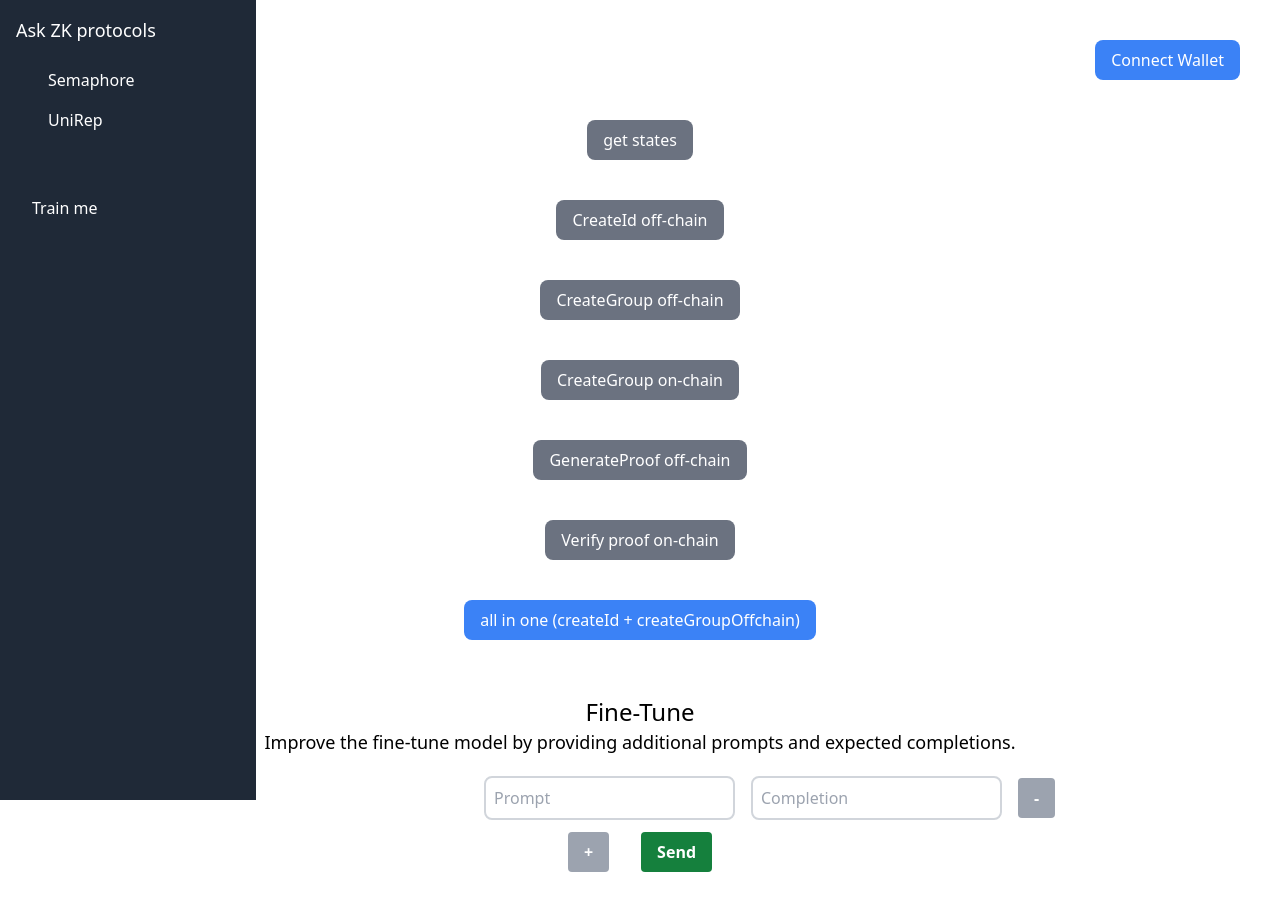
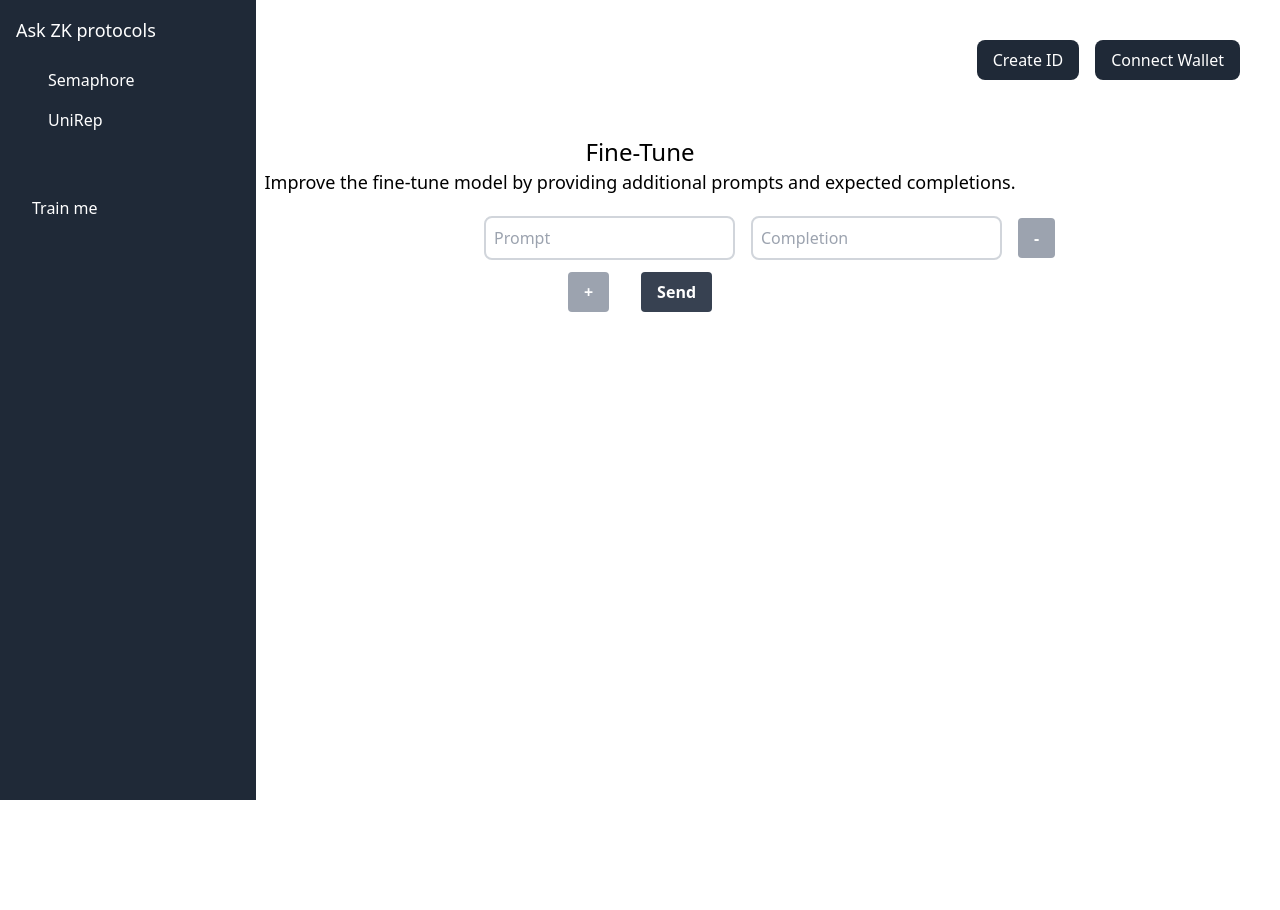
Before and after one commit to marciob/gpt3-zk, a Next.js app: page /fine-tune in a window 1280 px wide. Shown: the top 910 px of the page. After the commit the page ends 800 px from the top, so only its background shows below. Built offline with nearby package versions, Linux system fonts and the light colour scheme.

Commit message:
updating with some styling improvements

```diff
--- a/package.json
+++ b/package.json
@@ -42,11 +42,13 @@
     "react-app-rewired": "^2.2.1",
     "react-dom": "18.2.0",
     "react-spinners": "^0.13.7",
+    "react-tooltip": "^5.7.0",
     "readline": "^1.3.0",
     "semaphore-demo-contracts": "1.1.0",
     "snarkjs": "^0.4.22",
     "stream-browserify": "^3.0.0",
     "stream-http": "^3.2.0",
+    "tippy.js": "^6.2.5",
     "typescript": "4.9.4",
     "url": "^0.11.0",
     "uuid": "^9.0.0",
--- a/pages/_app.tsx
+++ b/pages/_app.tsx
@@ -1,5 +1,6 @@
 import "../styles/globals.css";
 import type { AppProps } from "next/app";
+import "react-tooltip/dist/react-tooltip.css";
 
 export default function App({ Component, pageProps }: AppProps) {
   return <Component {...pageProps} />;
--- a/pages/fine-tune.tsx
+++ b/pages/fine-tune.tsx
@@ -6,6 +6,8 @@ import { ethers } from "ethers";
 import { Identity } from "@semaphore-protocol/identity";
 import { Group } from "@semaphore-protocol/group";
 import SemaphoreAbi from "./utils/SemaphoreAbi";
+import { MoonLoader } from "react-spinners";
+import { Tooltip as ReactTooltip } from "react-tooltip";
 const { generateProof } = require("@semaphore-protocol/proof");
 const { verifyProof } = require("@semaphore-protocol/proof");
 const { packToSolidityProof } = require("@semaphore-protocol/proof");
@@ -23,6 +25,7 @@ const FineTune = () => {
   const [trapdoor, setTrapdoor] = useState("");
   const [nullifier, setNullifier] = useState("");
   const [identityCommitment, setIdentityCommitment] = useState("");
+  const [isIdCreated, setIsIdCreated] = useState(false);
 
   const [group1, setGroup1] = useState("");
   const [group2, setGroup2] = useState("");
@@ -32,11 +35,12 @@ const FineTune = () => {
   // const [group1ExternalNullifier, setGroup1ExternalNullifier] = useState("");
 
   const [groupId, setGroupId] = useState(146);
-  const [verifyOnChainTx, setVerifyOnChainTx] = useState("");
+  const [verifiedOnChainTx, setVerifiedOnChainTx] = useState(null);
 
   const [signal, setSignal] = useState("");
 
   const [isModalOpen, setIsModalOpen] = useState(false);
+  const [generateClicked, setGenerateClicked] = useState(null);
 
   const groupAdmin = "0x95a548A77f41d64f5F0d6905f8F9CD3aeFe972A9";
 
@@ -45,6 +49,7 @@ const FineTune = () => {
     setSignal(vote);
 
     console.log("vote: ", vote);
+    console.log("generateClicked: ", generateClicked);
   };
 
   const handleModalClose = () => {
@@ -58,7 +63,7 @@ const FineTune = () => {
   //each votation has its own external nullifier
   //it's like an Id for each votation
   //used to prevent double-signaling on that votation
-  const externalNullifier = 1002;
+  const externalNullifier = 1008;
 
   //prompt and completion submits
   const handleSubmit = (e) => {
@@ -239,8 +244,9 @@ const FineTune = () => {
 
   const generateProofOffchainAndProofOnchain = async (voting) => {
     console.log("generateProofOffchain clicked: ");
+    setGenerateClicked(true);
     try {
-      //  generating proof off-chain
+      //  *** generating proof off-chain ***
 
       const fullProof = await generateProof(
         identity,
@@ -258,7 +264,6 @@ const FineTune = () => {
 
       setGroup1Proof(fullProof);
       setGroup1SolidityProof(solidityProof);
-      // setGroup1ExternalNullifier(externalNullifier);
 
       console.log("proof generated");
       console.log("fullproof :", fullProof);
@@ -268,7 +273,7 @@ const FineTune = () => {
 
       console.log("voted offchain: ", voting);
 
-      //  generate proof on-chain
+      // *** generate proof on-chain ***
 
       const provider = new ethers.providers.Web3Provider(window.ethereum);
       await provider.send("eth_requestAccounts", []);
@@ -294,9 +299,13 @@ const FineTune = () => {
       );
       const tx = await checkMembership.wait();
 
+      setVerifiedOnChainTx(tx.transactionHash);
+
       console.log("tx from verifyProof: ", tx);
+      setGenerateClicked(false);
     } catch (error) {
       console.log(error);
+      setGenerateClicked(false);
     }
   };
 
@@ -356,19 +365,19 @@ const FineTune = () => {
       const tx = await checkMembership.wait();
 
       console.log("tx: ", tx);
-      setVerifyOnChainTx(tx.transactionHash);
+      setVerifiedOnChainTx(tx.transactionHash);
     } catch (error) {
       console.log("error: ", error);
     }
   };
 
-  const CreateIdAndOffchainGroupAnd = async () => {
+  const CreateIdAndOffchainGroup = async () => {
     try {
       //create Identity
       const newIdentity = new Identity("hello"); // create a new Semaphore ID (commitment, trapdoor and nullifier)
-      const newTrapdoor = newIdentity.getTrapdoor(); // secret value, used to encrypt a proof and authenticate the user identity
-      const newNullifier = newIdentity.getNullifier(); // used to prevent double-signaling (created by hashing the trapdoor + external nulifier value)
-      const newIdentityCommitment = newIdentity.getCommitment(); // public value used to identify the user
+      const newTrapdoor = await newIdentity.getTrapdoor(); // secret value, used to encrypt a proof and authenticate the user identity
+      const newNullifier = await newIdentity.getNullifier(); // used to prevent double-signaling (created by hashing the trapdoor + external nulifier value)
+      const newIdentityCommitment = await newIdentity.getCommitment(); // public value used to identify the user
 
       console.log("semaphore id created");
 
@@ -389,11 +398,12 @@ const FineTune = () => {
       console.log("group root: ", group.root);
 
       //adding member to offchain group
-      await group.addMember(identity.getCommitment());
+      await group.addMember(newIdentityCommitment);
 
       setGroup1(group);
 
       console.log("member added to groupOffchain");
+      setIsIdCreated(true);
     } catch (error) {
       console.log(error);
     }
@@ -407,76 +417,33 @@ const FineTune = () => {
 
   return (
     <div className={styles.container}>
+      <ReactTooltip anchorId="my-element" />
+
       <div className="mt-10 mb-72">
         <Sidebar />
 
         {/* Connecton Button */}
         <div className="flex justify-end mr-10">
           <button
-            className="bg-blue-500 text-white text-center py-2 px-4 rounded-lg hover:bg-blue-600 mb-10 block"
+            id="my-element"
+            data-tooltip-content={
+              isIdCreated
+                ? `Your Semaphore ID has been created.`
+                : "A Semaphore ID prevents double voting and preserves your privacy."
+            }
+            data-width={100}
+            data-multiline={true}
+            className="bg-gray-800 text-white text-center py-2 px-4 rounded-lg hover:bg-gray-600 mb-10 block mr-4"
+            onClick={CreateIdAndOffchainGroup}
+          >
+            {isIdCreated ? "ID Created" : "Create ID"}
+          </button>
+
+          <button
+            className="bg-gray-800 text-white text-center py-2 px-4 rounded-lg hover:bg-gray-600 mb-10 block"
             onClick={handleConnectWallet}
           >
             {isConnected ? "Connected" : "Connect Wallet"}
-          </button>
-        </div>
-
-        <div className="flex justify-center ">
-          <button
-            className="bg-gray-500 text-white text-center py-2 px-4 rounded-lg hover:bg-gray-600 mb-10 block"
-            onClick={getStates}
-          >
-            get states
-          </button>
-        </div>
-
-        <div className="flex justify-center ">
-          <button
-            className="bg-gray-500 text-white text-center py-2 px-4 rounded-lg hover:bg-gray-600 mb-10 block"
-            onClick={handleCreateId}
-          >
-            CreateId off-chain
-          </button>
-        </div>
-
-        <div className="flex justify-center ">
-          <button
-            className="bg-gray-500 text-white text-center py-2 px-4 rounded-lg hover:bg-gray-600 mb-10 block"
-            onClick={handleCreateGroupOffchain}
-          >
-            CreateGroup off-chain
-          </button>
-        </div>
-        <div className="flex justify-center ">
-          <button
-            className="bg-gray-500 text-white text-center py-2 px-4 rounded-lg hover:bg-gray-600 mb-10 block"
-            onClick={handleCreateGroupOnchain}
-          >
-            CreateGroup on-chain
-          </button>
-        </div>
-        <div className="flex justify-center ">
-          <button
-            className="bg-gray-500 text-white text-center py-2 px-4 rounded-lg hover:bg-gray-600 mb-10 block"
-            onClick={generateProofOffchain}
-          >
-            GenerateProof off-chain
-          </button>
-        </div>
-        <div className="flex justify-center ">
-          <button
-            className="bg-gray-500 text-white text-center py-2 px-4 rounded-lg hover:bg-gray-600 mb-10 block"
-            onClick={verifyProofOnchain}
-          >
-            Verify proof on-chain
-          </button>
-        </div>
-
-        <div className="flex justify-center ">
-          <button
-            className="bg-blue-500 text-white text-center py-2 px-4 rounded-lg hover:bg-gray-600 mb-10 block"
-            onClick={CreateIdAndOffchainGroupAnd}
-          >
-            all in one (createId + createGroupOffchain)
           </button>
         </div>
 
@@ -534,7 +501,7 @@ const FineTune = () => {
               +
             </button>
             <button
-              className="bg-green-700 hover:bg-green-900 text-white font-bold py-2 px-4 rounded ml-4"
+              className="bg-gray-700 hover:bg-gray-900 text-white font-bold py-2 px-4 rounded ml-4"
               type="submit"
             >
               Send
@@ -573,7 +540,7 @@ const FineTune = () => {
                     <div className="relative mx-auto my-16 max-w-lg">
                       <div className="bg-white rounded-lg p-8">
                         <div className="text-center font-medium text-xl mb-4">
-                          Voting
+                          Your voting: {signal}
                         </div>
 
                         <div className="absolute top-0 right-0 m-4">
@@ -584,6 +551,34 @@ const FineTune = () => {
                             X
                           </button>
                         </div>
+                        <div>
+                          <div className="m-10">
+                            {verifiedOnChainTx ? (
+                              <a
+                                href={`https://goerli.etherscan.io/tx/${verifiedOnChainTx}`}
+                                target="_blank"
+                              >
+                                Transaction finished
+                              </a>
+                            ) : (
+                              ""
+                            )}
+                            {/* <div className="flex justify-center items-center gap-4">
+                                <p>Loading...</p>
+                                <MoonLoader size={20} />
+                              </div> */}
+                            {generateClicked ? (
+                              <div className="flex justify-center items-center gap-4">
+                                <p>
+                                  Confirm transacion on Meatamask and wait...
+                                </p>
+                                <MoonLoader size={20} />
+                              </div>
+                            ) : (
+                              ""
+                            )}
+                          </div>
+                        </div>
                         <div className="flex justify-center">
                           <button
                             className="bg-blue-500 text-white text-center py-2 px-4 rounded-lg hover:bg-blue-600 mb-10 block"
@@ -591,7 +586,7 @@ const FineTune = () => {
                               generateProofOffchainAndProofOnchain(signal)
                             }
                           >
-                            Generate proof
+                            Confirm
                           </button>
                         </div>
                       </div>
--- a/styles/Home.module.css
+++ b/styles/Home.module.css
@@ -276,3 +276,8 @@
     transform: rotate(0deg);
   }
 }
+
+.__react_component_tooltip {
+  white-space: pre-wrap;
+  max-width: 300px;
+}
```
Also changed, not shown: 1 other file (tests, documents, lock files or other folders).
